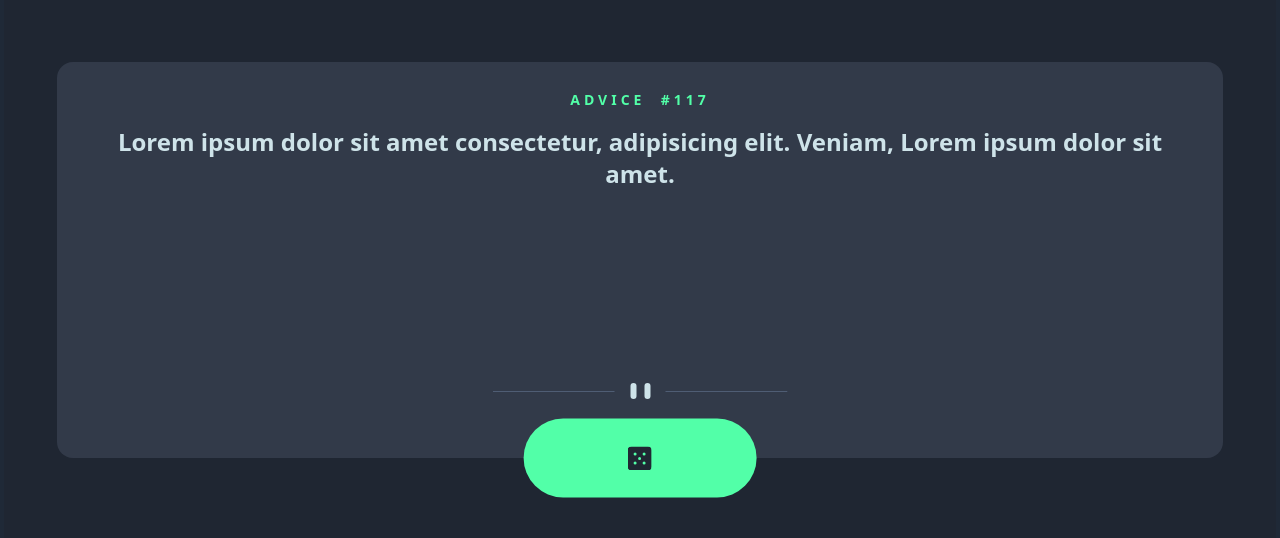
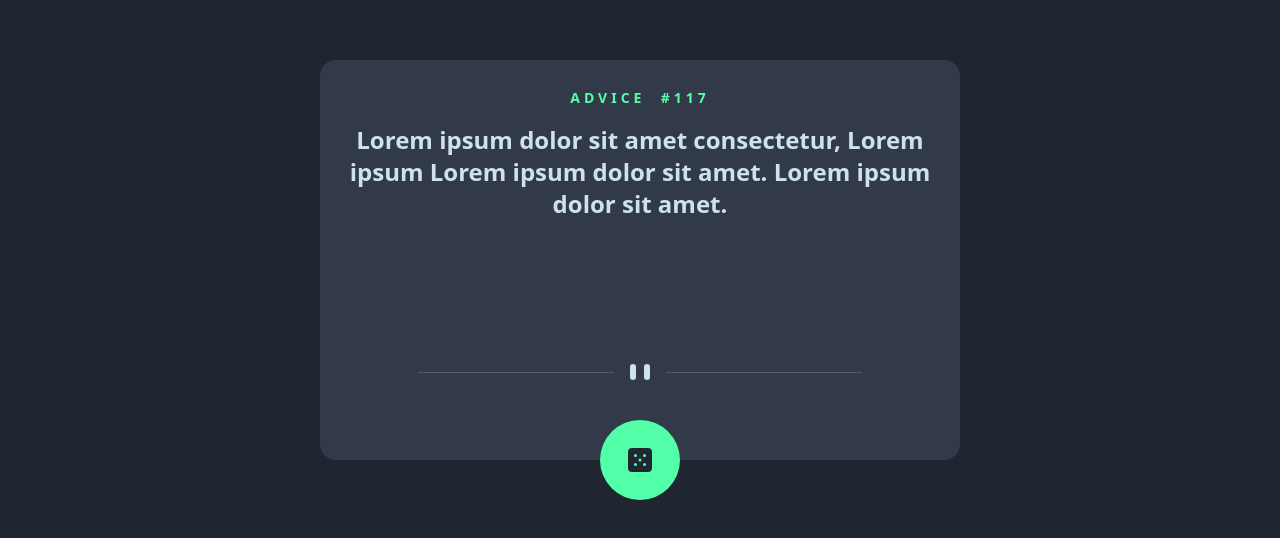
Before and after one commit to paro-418/advice-generator-app-main-NR, a website built with Vite: page index.html in a window 1280 px wide. Shown: the part 140-678 px from the top of the page. Built offline with nearby package versions, Linux system fonts and the light colour scheme.

Commit message:
desktop design complete

```diff
--- a/index.html
+++ b/index.html
@@ -12,21 +12,22 @@
 <style>
 /* body{
   background-color: #cee3e9;
+  #323a49
 } */
 </style>
 </head>
-<body class="h-screen w-screen flex items-center justify-center bg-[#1f2632] border-4 border-gray-800">
-  <div class="quote-box w-11/12 h-1/2 text-center py-7 px-3 rounded-2xl relative bg-[#323a49] border-gray-700 ">
+<body class="h-screen w-screen flex items-center justify-center bg-[#1f2632] ">
+  <div class="quote-box w-11/12 h-1/2 text-center py-7 px-3 rounded-2xl relative bg-[#323a49] lg:w-1/2 ">
 
     <p class="text-[#52ffa8] font-semibold tracking-[0.25rem] uppercase text-sm">advice &nbsp;<span>#117</span></p>
 
-    <p class="relative quote mt-4 mb-4 px-4 text-2xl text-[#cee3e9] font-bold">Lorem ipsum dolor sit amet consectetur, adipisicing elit. Veniam,
-      Lorem ipsum dolor sit amet.
+    <p class="relative quote mt-4 mb-4 px-4 text-2xl text-[#cee3e9] font-bold max-h-[70%] overflow-hidden">Lorem ipsum dolor sit amet consectetur, Lorem ipsum Lorem ipsum dolor sit amet. Lorem ipsum dolor sit amet.
     </p>
 
-      <img src="images/pattern-divider-mobile.svg" alt="just an svg" class="bottom-[15%]  absolute -translate-x-2/4 left-2/4">
+      <img src="images/pattern-divider-mobile.svg" alt="just an svg" class="bottom-[15%]  absolute -translate-x-2/4 left-2/4 lg:hidden">
+      <img src="images/pattern-divider-desktop.svg" alt="just an svg" class="bottom-[15%]  absolute -translate-x-2/4 left-2/4 hidden lg:block lg:bottom-[20%]">
 
-    <button class="after-element absolute w-1/5 h-1/5 rounded-full flex items-center justify-center border-none bg-[#52ffa8] top-full right-2/4 translate-x-1/2 -translate-y-1/2">
+    <button class="after-element absolute w-1/5 h-1/5 rounded-full flex items-center justify-center border-none bg-[#52ffa8] top-full right-2/4 translate-x-1/2 -translate-y-1/2 lg:w-[13.5%] lg:h-30  xl:w-[12.5%] xl:h-20">
       <img src="images/icon-dice.svg" alt="button to change quotes">
     </button>
   </div>
```
